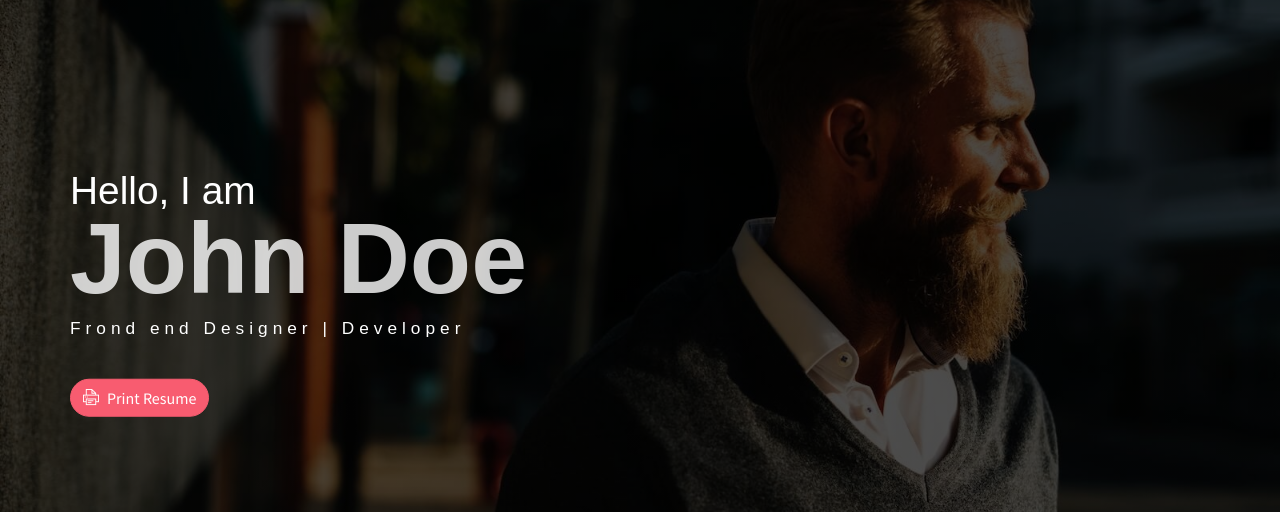
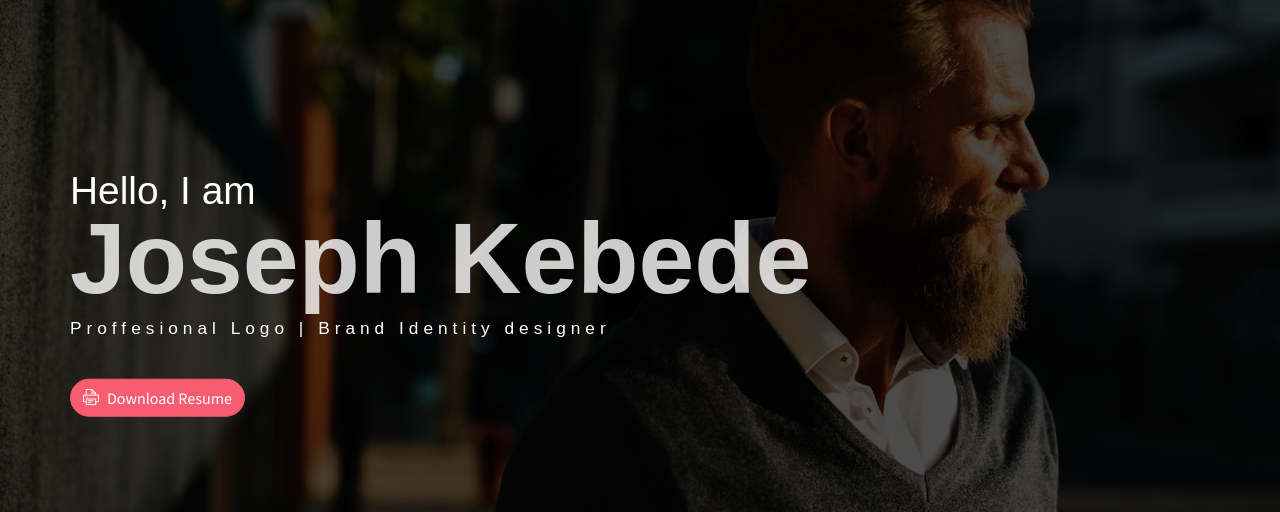
Before and after one commit to Etmediamarket/Joseph, a plain HTML site: page index.html in a window 1280 px wide. Shown: the part 60-572 px from the top of the page. Drawn offline with Linux system fonts and the light colour scheme; some packages are replaced by stand-ins of ours.

Commit message:
second commit

```diff
--- a/index.html
+++ b/index.html
@@ -24,9 +24,9 @@
             </ul>
             <div class="header-content">
                 <h4 class="header-subtitle" >Hello, I am</h4>
-                <h1 class="header-title">John Doe</h1>
-                <h6 class="header-mono" >Frond end Designer | Developer</h6>
-                <button class="btn btn-primary btn-rounded"><i class="ti-printer pr-2"></i>Print Resume</button>
+                <h1 class="header-title">Joseph Kebede</h1>
+                <h6 class="header-mono" >Proffesional Logo | Brand Identity designer</h6>
+                <button class="btn btn-primary btn-rounded"><i class="ti-printer pr-2"></i>Download Resume</button>
             </div>
         </div>
     </header>
```
